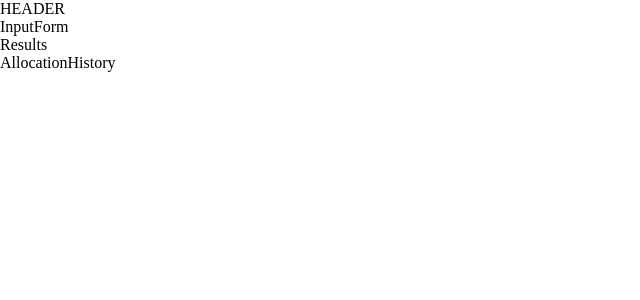
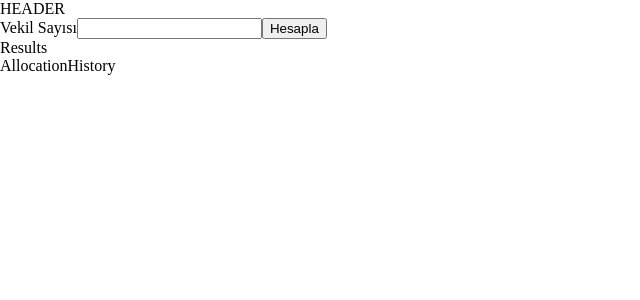
Before and after one commit to berkaysson/dhondt-system-calculator, a React (Create React App) app: page / in a window 1280 px wide. Shown: the top 300 px of the page, without its empty margins (0-640 px from the left). Built offline with nearby package versions, Linux system fonts and the light colour scheme.

Commit message:
Add InputForm

```diff
--- a/src/Components/InputForm.js
+++ b/src/Components/InputForm.js
@@ -1,6 +1,19 @@
-const InputForm = () => {
+import PartyForm from "./PartyForm";
+
+const InputForm = ({numberOfParty}) => {
+  const partyForms = [];
+
+  for (let i = 1; i <= numberOfParty; i++) {
+    partyForms.push(<PartyForm key={i} partyName={i} />);
+  }
+
   return <div>
-    InputForm
+    <form>
+      <label>Vekil Sayısı</label>
+      <input type="number"></input>
+      {partyForms}
+      <button>Hesapla</button>
+    </form>
   </div>
 }
 
```
